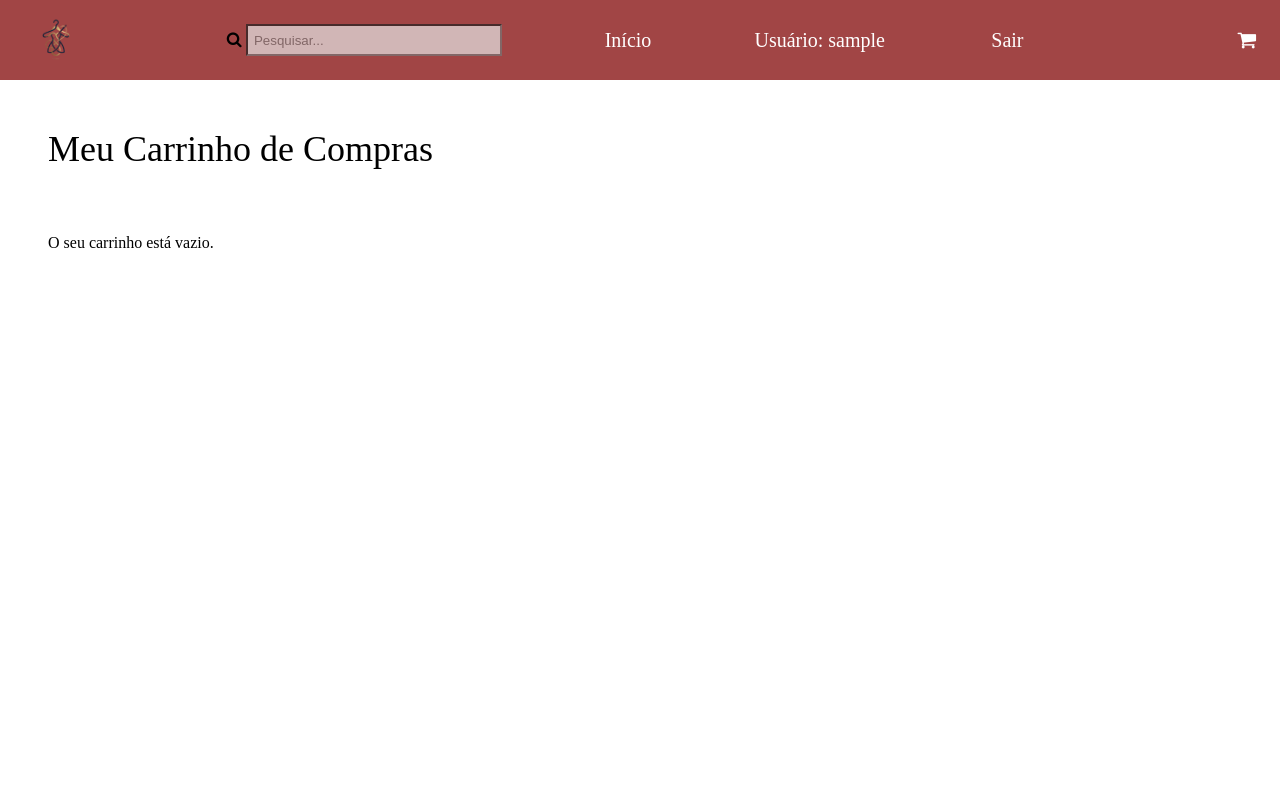
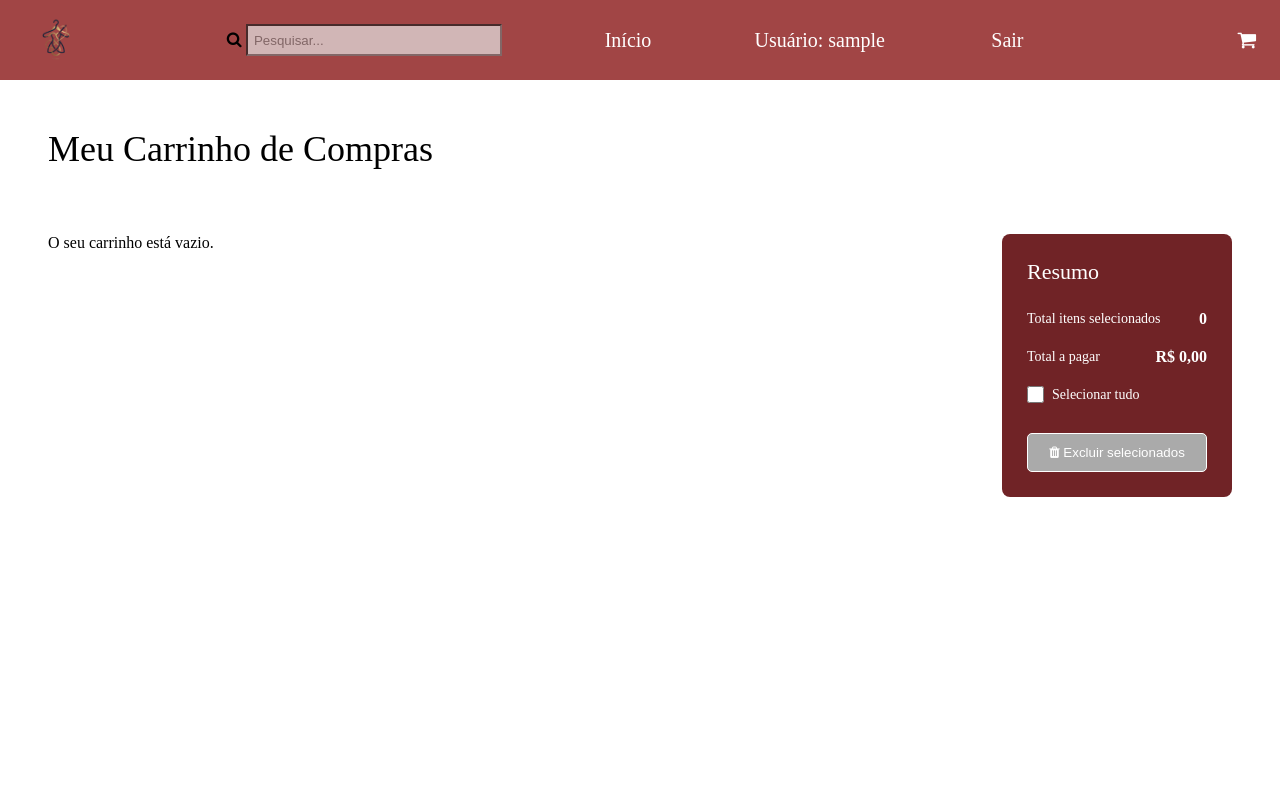
Before and after one commit to Avena-JABAL/Trend_Store, a Django app: page /carrinho/ in a window 1280 px wide. After the commit the page ends 497 px from the top, so only its background shows below. Run offline with Django 5.2, Linux system fonts and the light colour scheme; the visitor is signed in with stand-in values (Sample User, id 1); parts of the project's set-up code (start-up, migrations or seed data) failed here and were passed over.

Commit message:
feat: foi adicionado o resumo da compra. Permitindo o usuário selecionar os itens para comprar, ajustar a quantidade, selecionar todos e excluir todos os selecionados.

```diff
--- a/loja_roupas/static/css/carrinho.css
+++ b/loja_roupas/static/css/carrinho.css
@@ -1,145 +1,3 @@
-/* * {
-    padding: 0;
-    box-sizing: border-box;
-    margin: 0;
-}
-
-.carrinho-page{
-    font-size: 20px;
-    padding: 50px 48px;
-    min-height: calc(100vh - 75px);
-    height: 200vh;
-
-}
-
-
-.carrinho-header{
-    margin-bottom: 70px;
-}
-
-.carrinho-header h1{
-    margin: 0;
-    font-size: 36px;
-    font-weight: 400;
-}
-
-.carrinho-item{
-    display: flex;
-    gap: 43px;
-    align-items: flex-start;
-    flex-wrap: wrap;
-}
-
-/* CARD
-
-
-.item-card{
-     width: 100%;
-    background-color: #E6E6E6;
-    overflow: hidden;
-    box-shadow: 0 0.2rem 0.6rem rgba(0, 0, 0, 0.15);
-    transition: transform 0.2s, box-shadow 0.2s;
-}
-
-.item-card:hover {
-    transform: translateY(-0.3rem);
-    box-shadow: 0 0.5rem 1rem rgba(0, 0, 0, 0.2);
-}
-
-.item-imagem{
-    width: 100%;
-    height: 180px;
-
-    background-color: #702326;
-
-    display: flex;
-    align-items: center;
-    justify-content: center;
-
-    position: relative;
-}
-
-.item-imagem img{
-    width: 100%;
-    height: 100%;
-    object-fit: cover;
-}
-
-
-.item-imagem span{
-    position: absolute;
-    color: white;
-    font-family: Georgia, serif;
-    font-size: 16px;
-}
-
-.item-info{
-    height: 100%;
-    padding: 7px 10px;
-}
-
-.item-descricao{
-    margin: 0;
-    color: #181717;
-    font-family: Georgia, serif;
-    font-size: 20px;
-}
-
-.item-preco{
-    margin: 14px, 0;
-    color: #b34c4c;
-    font-family: Georgia, serif;
-    font-size: 20px;
-}
-
-.item-acoes{
-    display: flex;
-    align-items: center;
-    gap: 12px;
-    margin-top: 16px;
-}
-
-.item-quantidade{
-    display: flex;
-    align-items: center;
-    border: 1.5px solid #702326;
-}
-
-.btn-qtd{
-    background-color: transparent;
-    border: none;
-    padding: 6px 12px;
-    cursor: pointer;
-    font-size: 1rem;
-}
-
-.qtd-valor{
-    padding: 6px 12px;
-    border-left: 1.5px solid #702326;
-    border-right: 1.5px solid #702326;
-    font-weight: bold;
-}
-
-.btn-remover{
-    display: flex;
-    align-items: center;
-    gap: 8px;
-    background-color: transparent;
-    border: 1.5px solid #702326;
-    padding: 6px 12px;
-    cursor: pointer;
-    color: black;
-    font-size: 10px;
-    color: #702326;
-    transition: 0.3s;
-}
-
-.btn-remover:hover{
-    background-color: #702326;
-    color: white;
-} */
-
-
 * {
     padding: 0;
     margin: 0;
@@ -154,7 +12,7 @@
 .carrinho-page {
     font-size: 1rem;
     padding: 3rem;
-    min-height: calc(100vh - 4.7rem);
+    min-height: calc(100vh - 5.7rem);
 }
 
 
@@ -192,7 +50,7 @@
 .item-card {
     width: 18rem;
     max-width: 100%;
-
+    position: relative;
     background-color: #E6E6E6;
 
     overflow: hidden;
@@ -361,6 +219,143 @@
     color: white;
 }
 
+/* =========================
+   LAYOUT
+========================= */
+
+.carrinho-layout{
+    display: flex;
+    align-items: flex-start;
+    justify-content: space-between;
+}
+
+.carrinho-item{
+    flex: 1;
+    display: flex;
+    gap: 43px;
+
+    align-items: flex-start;
+    flex-wrap: wrap;
+}
+
+.carrinho-resumo{
+    width: 230px;
+    padding: 25px;
+    background-color: #702326;
+    color: white;
+    border-radius: 8px;
+    position: sticky;
+    top: 30px;
+
+    flex-shrink: 0;
+}
+
+.item-checkbox {
+    position: absolute;
+
+    top: 10px;
+    left: 10px;
+
+    z-index: 10;
+
+    cursor: pointer;
+}
+
+.item-checkbox-input {
+    width: 20px;
+    height: 20px;
+    cursor: pointer;
+    accent-color: #702326;
+}
+
+.carrinho-resumo h2{
+    margin-bottom: 25px;
+    font-size: 22px;
+    font-weight: 400;
+}
+
+.resumo-item{
+    display: flex;
+    justify-content: space-between;
+    align-items: center;
+    margin-bottom: 20px;
+}
+
+.resumo-item span{
+    font-size: 14px;
+}
+
+.resumo-item stong{
+    font-size: 16px;
+}
+
+
+/* =========================
+   Checkboxs do resumo
+========================= */
+
+.item-card.selecionado {
+    outline: 3px solid #702326;
+}
+f
+.resumo-selecionar {
+    margin-top: 25px;
+    margin-bottom: 25px;
+
+    padding-top: 20px;
+
+    border-top: 1px solid #ccc;
+}
+
+.resumo-selecionar label {
+    display: flex;
+
+    align-items: center;
+
+    gap: 8px;
+
+    cursor: pointer;
+
+    font-size: 14px;
+}
+
+.resumo-selecionar input {
+    width: 17px;
+    height: 17px;
+
+    cursor: pointer;
+}
+
+.btn-excluir {
+    width: 100%;
+
+    padding: 11px;
+
+    border: none;
+    border-radius: 5px;
+
+    background-color: #702326;
+
+    color: white;
+    border: 1px solid white;
+
+    cursor: pointer;
+    margin-top: 30px;
+}
+
+.btn-excluir:hover{
+    transition: 0.6s;
+    color: black;
+    background-color: white;
+}
+
+.btn-excluir:disabled {
+    background-color: #aaa;
+
+    cursor: not-allowed;
+}
+
+
 
 /* =========================
    RESPONSIVIDADE
--- /dev/null
+++ b/loja_roupas/static/js/carrinho.js
@@ -0,0 +1,125 @@
+document.addEventListener("DOMContentLoaded", function () {
+  const totalItens = document.getElementById("total-itens");
+  const totalPagar = document.getElementById("total-pagar");
+  const selecionarTodos = document.getElementById("selecionar-todos");
+  const excluirSelecionados = document.getElementById("excluir-selecionados");
+
+  function converterPreco(valor) {
+    let texto = String(valor).trim();
+
+    texto = texto.replace("R$", "").trim();
+
+    if (texto.includes(",")) {
+      texto = texto.replace(/\./g, "");
+      texto = texto.replace(",", ".");
+    }
+
+    const numero = Number(texto);
+
+    return Number.isFinite(numero) ? numero : 0;
+  }
+
+  function atualizarCarrinho() {
+    const checkboxes = document.querySelectorAll(".item-checkbox-input");
+
+    let quantidade = 0;
+    let total = 0;
+
+    checkboxes.forEach(function (checkbox) {
+      const card = checkbox.closest(".item-card");
+
+      if (checkbox.checked) {
+        quantidade++;
+
+        const preco = converterPreco(card.dataset.preco);
+        const quantidadeItem = Number(card.dataset.quantidade) || 0;
+
+        total += preco * quantidadeItem;
+
+        card.classList.add("selecionado");
+      } else {
+        card.classList.remove("selecionado");
+      }
+    });
+
+    totalItens.textContent = quantidade;
+
+    totalPagar.textContent = total.toLocaleString("pt-BR", {
+      style: "currency",
+      currency: "BRL",
+    });
+
+    excluirSelecionados.disabled = quantidade === 0;
+
+    selecionarTodos.checked =
+      checkboxes.length > 0 && quantidade === checkboxes.length;
+  }
+
+  document.addEventListener("change", function (event) {
+    if (event.target.classList.contains("item-checkbox-input")) {
+      atualizarCarrinho();
+    }
+  });
+
+  selecionarTodos.addEventListener("change", function () {
+    const checkboxes = document.querySelectorAll(".item-checkbox-input");
+
+    checkboxes.forEach(function (checkbox) {
+      checkbox.checked = selecionarTodos.checked;
+    });
+
+    atualizarCarrinho();
+  });
+
+  excluirSelecionados.addEventListener("click", function () {
+    const selecionados = document.querySelectorAll(
+      ".item-checkbox-input:checked",
+    );
+
+    if (selecionados.length === 0) {
+      return;
+    }
+
+    const confirmar = confirm(
+      `Deseja excluir ${selecionados.length} item(ns) selecionado(s)?`,
+    );
+
+    if (!confirmar) {
+      return;
+    }
+
+    const form = document.createElement("form");
+
+    form.method = "POST";
+    form.action = "/carrinho/remover-selecionados/";
+
+    const csrfToken = document.querySelector(
+      "[name=csrfmiddlewaretoken]",
+    ).value;
+
+    const csrfInput = document.createElement("input");
+    csrfInput.type = "hidden";
+    csrfInput.name = "csrfmiddlewaretoken";
+    csrfInput.value = csrfToken;
+
+    form.appendChild(csrfInput);
+
+    selecionados.forEach(function (checkbox) {
+      const card = checkbox.closest(".item-card");
+      const produtoId = card.dataset.produtoId;
+
+      const input = document.createElement("input");
+
+      input.type = "hidden";
+      input.name = "produtos";
+      input.value = produtoId;
+
+      form.appendChild(input);
+    });
+
+    document.body.appendChild(form);
+    form.submit();
+  });
+
+  atualizarCarrinho();
+});
--- a/loja_roupas/templates/carrinho.html
+++ b/loja_roupas/templates/carrinho.html
@@ -1,24 +1,45 @@
 {% load static %}
+
 <!doctype html>
 <html lang="pt-br">
+
 <head>
     <meta charset="UTF-8" />
-    <meta name="viewport" content="width=device-width, initial-scale=1.0" />
+
+    <meta
+        name="viewport"
+        content="width=device-width, initial-scale=1.0"
+    />
+
     <title>Carrinho De Compras</title>
+
     <link
         rel="stylesheet"
         href="https://cdnjs.cloudflare.com/ajax/libs/font-awesome/4.7.0/css/font-awesome.min.css"
     />
-    <link rel="stylesheet" href="{% static 'css/navbar.css' %}" />
-    <link rel="stylesheet" href="{% static 'css/carrinho.css' %}" />
+
+    <link
+        rel="stylesheet"
+        href="{% static 'css/navbar.css' %}"
+    />
+
+    <link
+        rel="stylesheet"
+        href="{% static 'css/carrinho.css' %}"
+    />
 </head>
+
 <body>
-    {% block content %} {% include 'components/navbar.html' %}
+    {% block content %}
+        {% include 'components/navbar.html' %}
 
         <main class="carrinho-page">
+
             <header class="carrinho-header">
                 <h1>Meu Carrinho de Compras</h1>
             </header>
+
+            <div class="carrinho-layout">
 
                 <section class="carrinho-item">
                     {% for item in itens %}
@@ -27,7 +48,44 @@
                         <p>O seu carrinho está vazio.</p>
                     {% endfor %}
                 </section>
+
+                <aside class="carrinho-resumo">
+                    <h2>Resumo</h2>
+                    <div class="resumo-item">
+                        <span>Total itens selecionados</span>
+                        <strong id="total-itens">
+                            0
+                        </strong>
+                    </div>
+                    <div class="resumo-item">
+                        <span>Total a pagar</span>
+                        <strong id="total-pagar">
+                            R$ 0,00
+                        </strong>
+                    </div>
+                    <div class="resumo-selecionar">
+                        <label>
+                            <input
+                                type="checkbox"
+                                id="selecionar-todos"
+                            >
+                            <span>Selecionar tudo</span>
+                        </label>
+                    </div>
+                    <button
+                        type="button"
+                        id="excluir-selecionados"
+                        class="btn-excluir"
+                        disabled
+                    >
+                        <i class="fa fa-trash"></i>
+                        Excluir selecionados
+                    </button>
+                </aside>
+            </div>
         </main>
     {% endblock content %}
+    <script src="{% static 'js/carrinho.js' %}"></script>
 </body>
+
 </html>
--- a/loja_roupas/urls.py
+++ b/loja_roupas/urls.py
@@ -13,4 +13,5 @@ urlpatterns = [
     path('carrinho/adicionar/<int:roupa_id>/', views.adicionar_carrinho, name='adicionar_carrinho'),
     path('carrinho/remover-unidade/<int:roupa_id>/', views.remover_uma_unidade, name='remover_uma_unidade'),
     path('carrinho/remover/<int:roupa_id>/', views.remover_do_carrinho, name='remover_do_carrinho'),
+    path('carrinho/remover-selecionados/', views.remover_selecionados, name='remover_selecionados')
 ]
--- a/loja_roupas/views.py
+++ b/loja_roupas/views.py
@@ -82,6 +82,23 @@ def remover_do_carrinho(request, roupa_id):
     request.session.modified = True
     return redirect('carrinho')
 
+def remover_selecionados(request):
+    if request.method == 'POST':
+        carrinho = request.session.get('carrinho', {})
+
+        ids = request.POST.getlist('produtos')
+
+        for roupa_id in ids:
+            roupa_id = str(roupa_id)
+
+            if roupa_id in carrinho:
+                del carrinho[roupa_id]
+
+        request.session['carrinho'] = carrinho
+        request.session.modified = True
+
+    return redirect('carrinho')
+
 
 def adicionar_carrinho(request, roupa_id):
     carrinho = request.session.get('carrinho', {})
```
Also changed, not shown: loja_roupas/templates/components/item_card.html (+40 -13 lines). Lines whose indentation alone changed are shown as unchanged.
